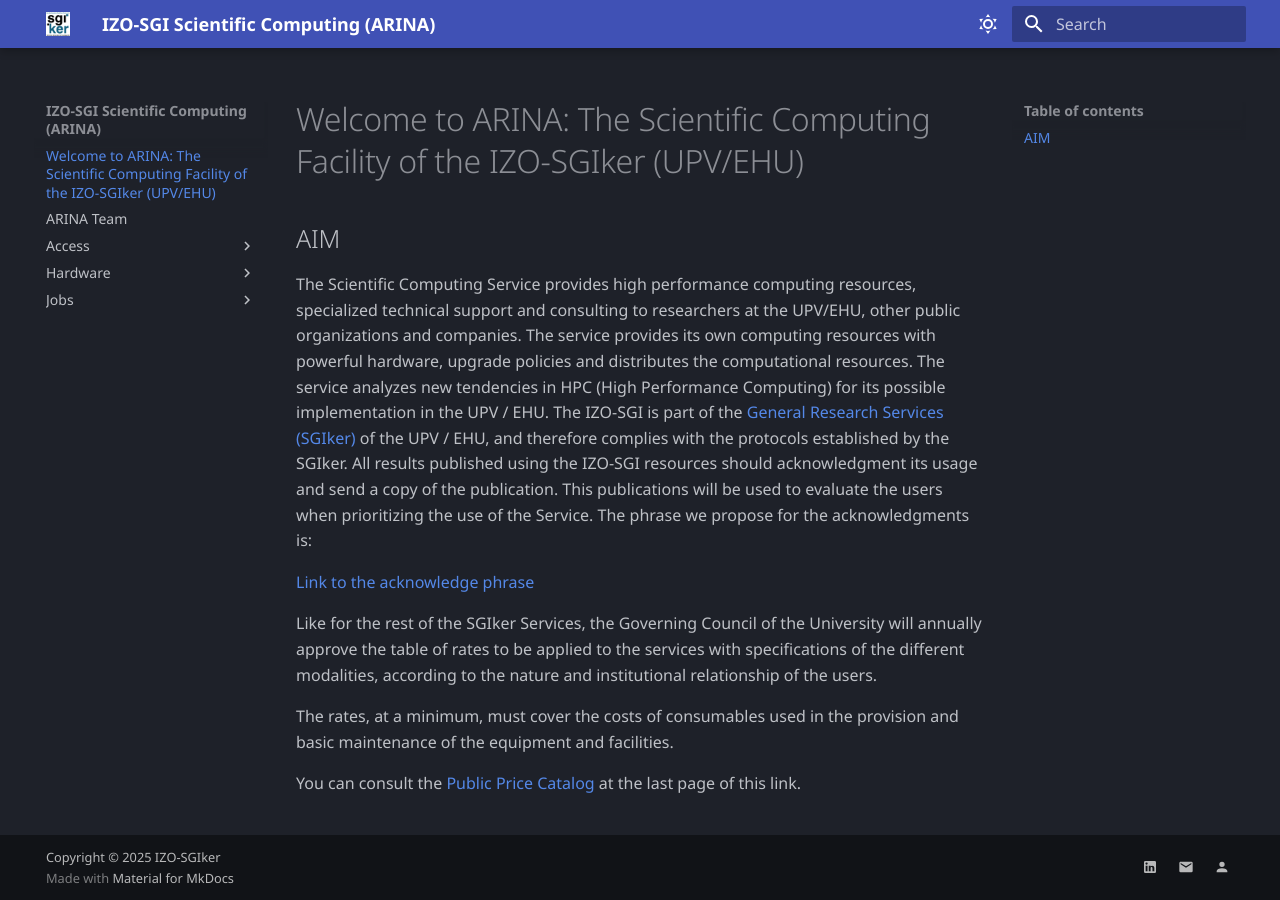
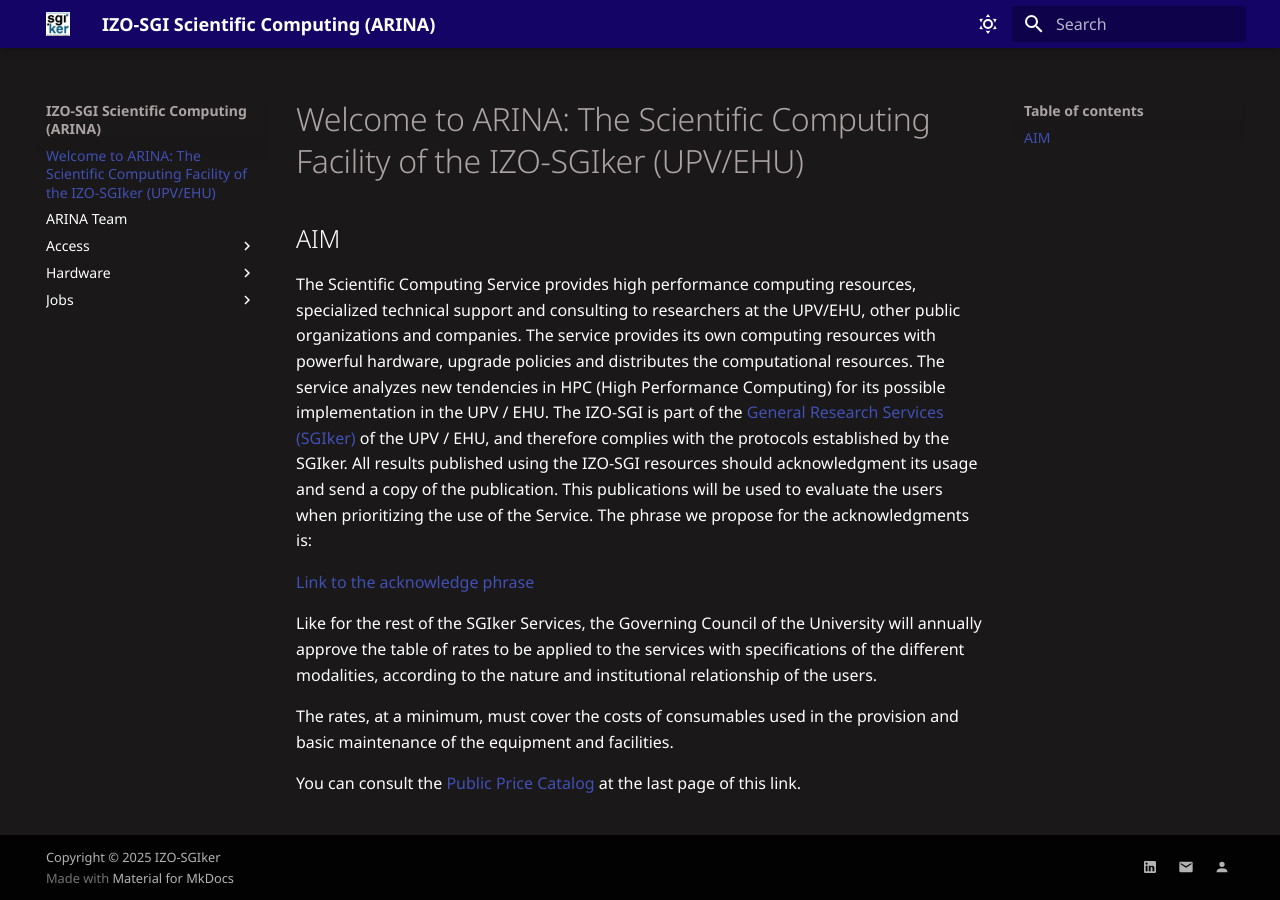
Before and after one commit to izosgi/izosgi-mkdocs, an MkDocs documentation site: the page built from docs/index.md, in a window 1280 px wide. Built offline with MkDocs 1.6.1 and Material for MkDocs 9.7.7, drawn with Linux system fonts in a browser that asks for light colours; some web fonts are replaced.

Commit message:
required modification to accept izosgi-dark style

```diff
--- a/mkdocs.yml
+++ b/mkdocs.yml
@@ -1,5 +1,5 @@
 site_name: IZO-SGI Scientific Computing (ARINA)
-site_url: https://izosgi.ehu.es
+site_url: https://scc.ehu.es
 theme:
   name: material
   font:
@@ -12,22 +12,26 @@
   #  - navigation.footer
   palette:
     # Dark Mode
-    - media: "(prefers-color-scheme: light)"
-      scheme: slate
+    #-media: "(prefers-color-scheme: light)"
+    - scheme: izosgi-dark
       toggle:
         icon: material/weather-sunny
-        name: Dark mode
+        name: Light mode
       primary: indigo
       accent: deep purple
 
     # Light Mode
-    - media: "(prefers-color-scheme: dark)"
-      scheme: default
+    #- media: "(prefers-color-scheme: dark)"
+    - scheme: izosgi-light #default
       toggle:
         icon: material/weather-night
-        name: Light mode
-      primary: light blue
+        name: Dark mode
+      primary: light blue # banner
       accent: purple
+
+extra_css:
+  #- css/overrides.css
+  - stylesheets/extra.css
 
 markdown_extensions:
   - attr_list
@@ -60,7 +64,6 @@
     - icon: material/account
       link: http://www.ehu.eus/sgi/CUENTA
 
-extra_css:
-  - stylesheets/extra.css
+
 
 copyright: Copyright &copy; 2025 IZO-SGIker
```
